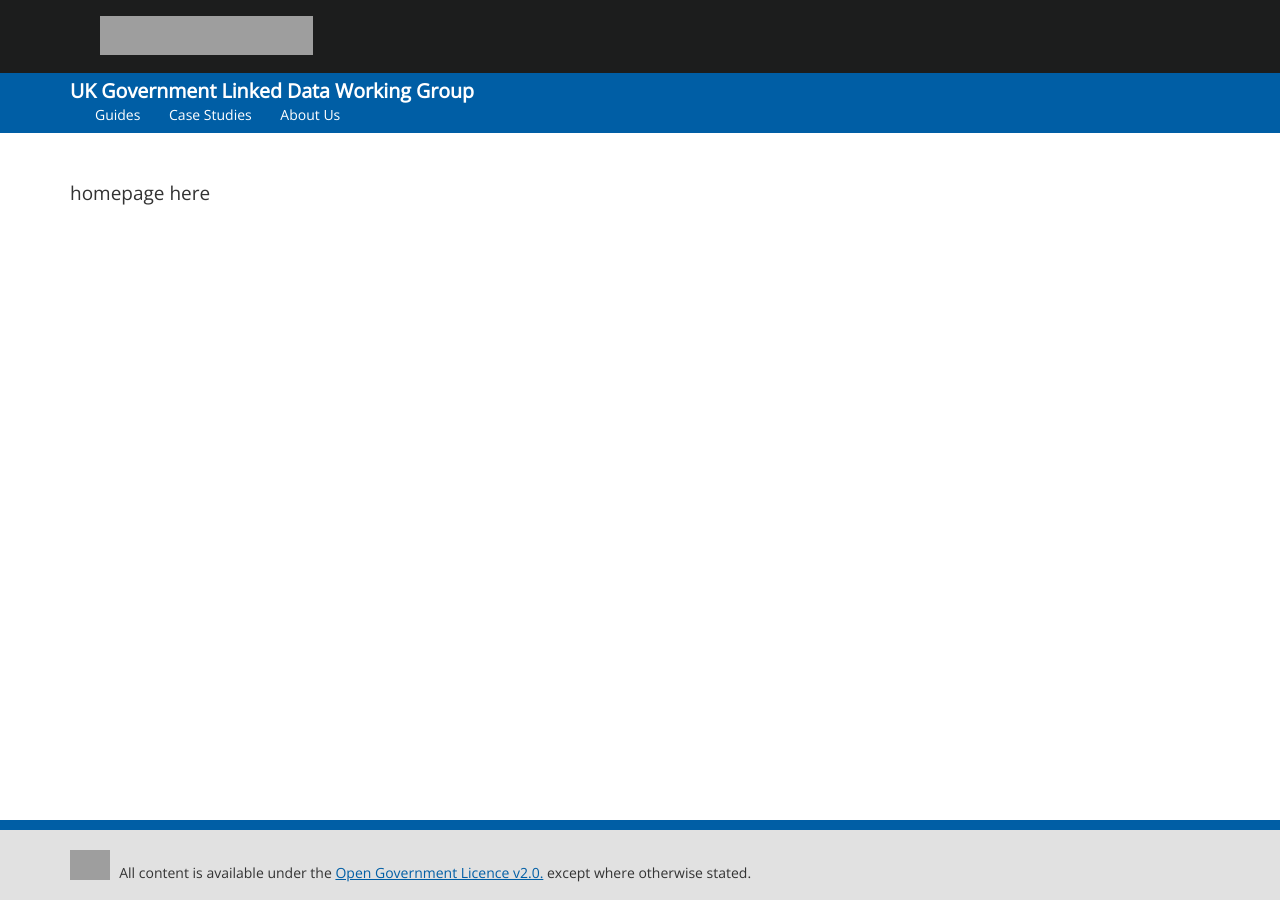
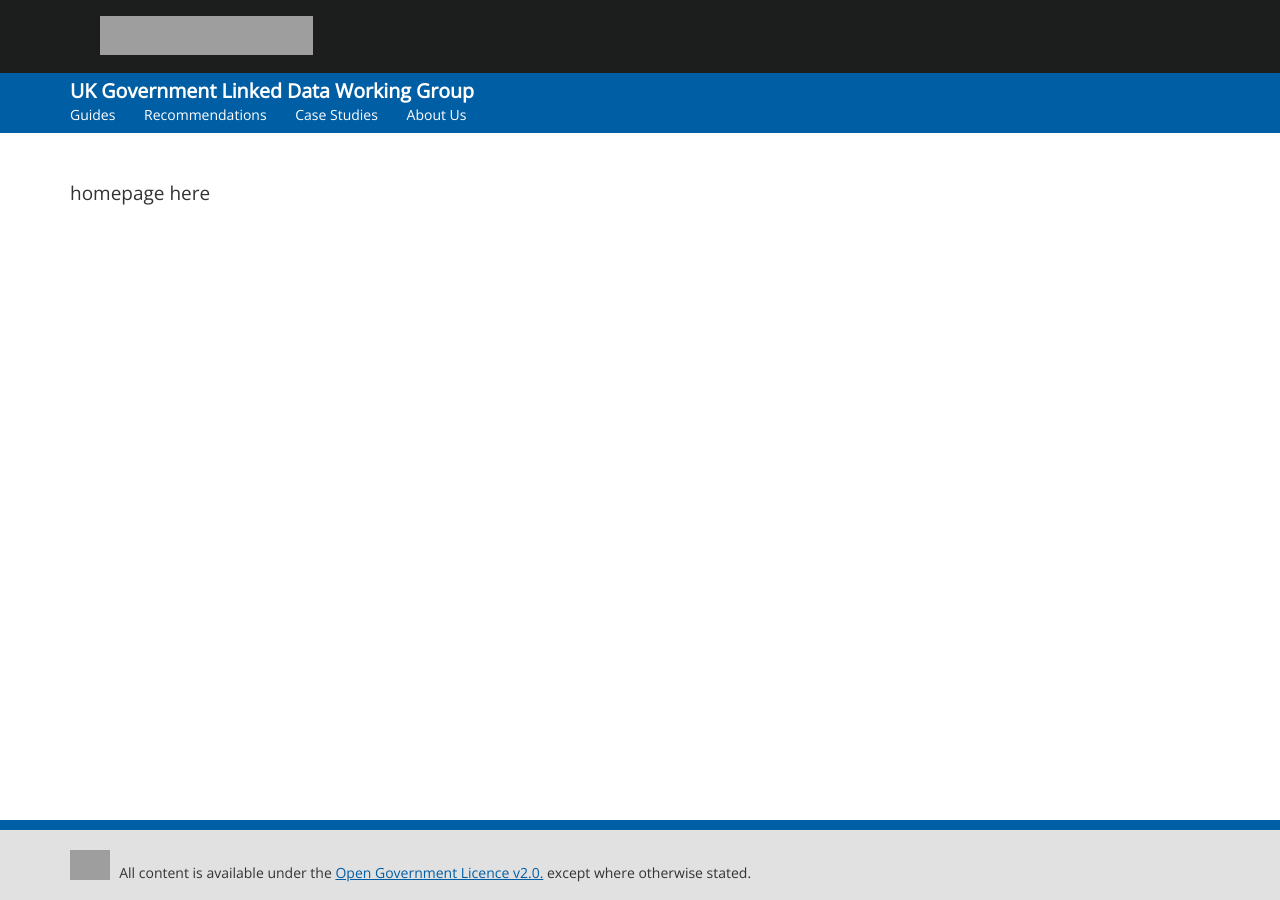
Before and after one commit to UKGovLD/ukgovldwg, a Jekyll site: the page built from index.md, in a window 1280 px wide. Built offline with Jekyll 4.4.1, drawn with Linux system fonts in a browser that asks for light colours; grey boxes are pictures that could not be loaded.

Commit message:
Issue 65 - clean base layout

```diff
--- a/_layouts/base.html
+++ b/_layouts/base.html
@@ -21,11 +21,10 @@
                 <div class="container">
                     <ul class="subnav subnav-data">
                         {% assign current_section = page.url | remove_first:'/' | split:"/" | first %}
-                        <li><a {% if current_section == "miniguides" %}class="active"{% endif %} href="{{ site.rootpath }}{{ site.data.miniguides.subpath }}">{{ site.data.miniguides.title }}</a></li>
                         <li><a {% if current_section == "guides" %}class="active"{% endif %} href="{{ site.rootpath }}{{ site.data.guides.subpath }}">{{ site.data.guides.title }}</a></li>
+                        <li><a {% if current_section == "recommendations" %}class="active"{% endif %} href="{{ site.rootpath }}{{ site.data.recommendations.subpath }}">{{ site.data.recommendations.title }}</a></li>
                         <li><a {% if current_section == "case-studies" %}class="active"{% endif %} href="{{ site.rootpath }}{{ site.data.case-studies.subpath }}">{{ site.data.case-studies.title }}</a></li>
                         <li><a {% if current_section == "about-us" %}class="active"{% endif %} href="{{ site.rootpath }}{{ site.data.about-us.subpath }}">{{ site.data.about-us.title }}</a></li>
-                        <!-- <li><a {% if current_section == "glossary" %}class="active"{% endif %} href="{{ site.rootpath }}{{ site.data.glossary.subpath }}">{{ site.data.glossary.title }}</a></li> -->
                     </ul>
                 </div>
             </nav>
```
